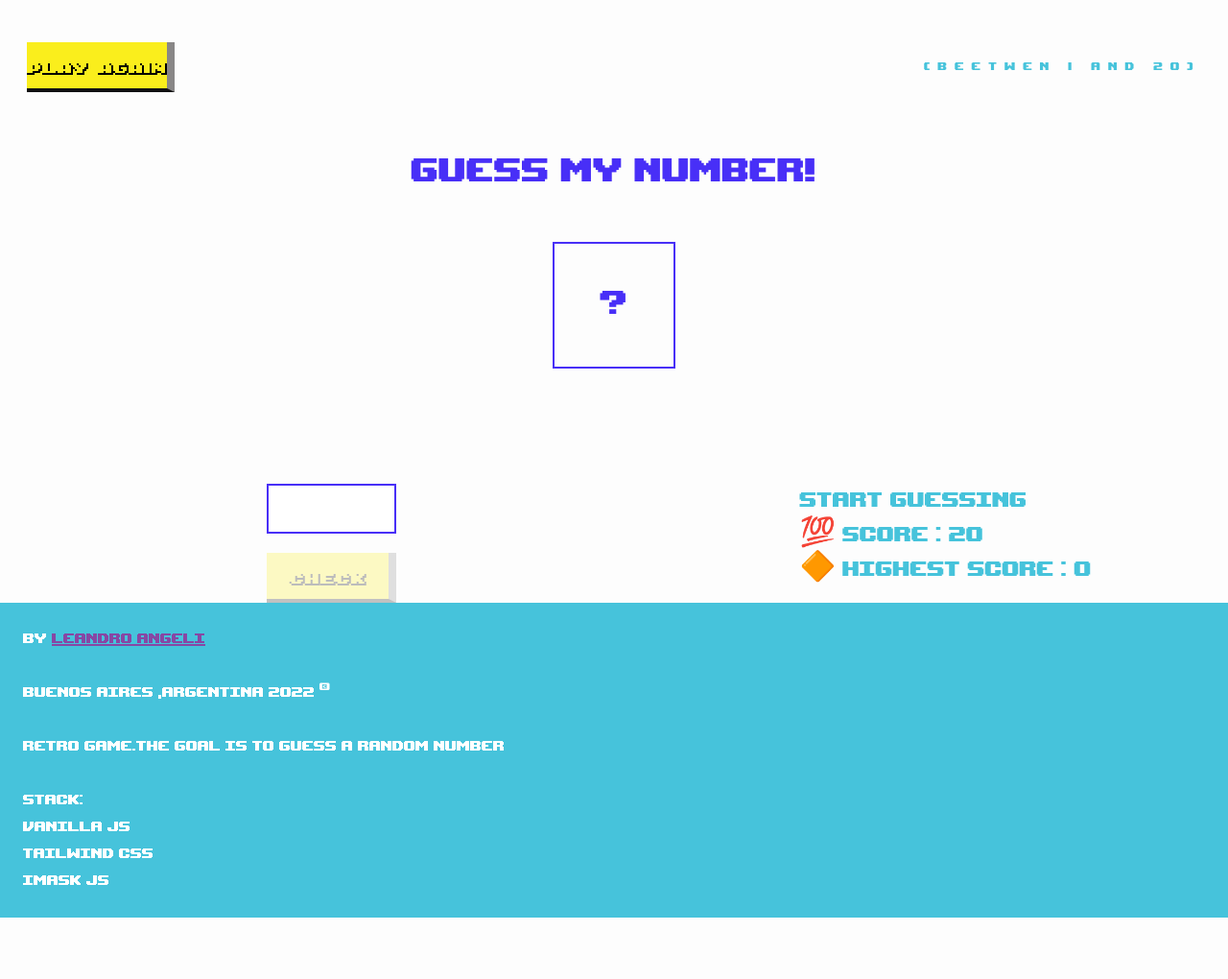
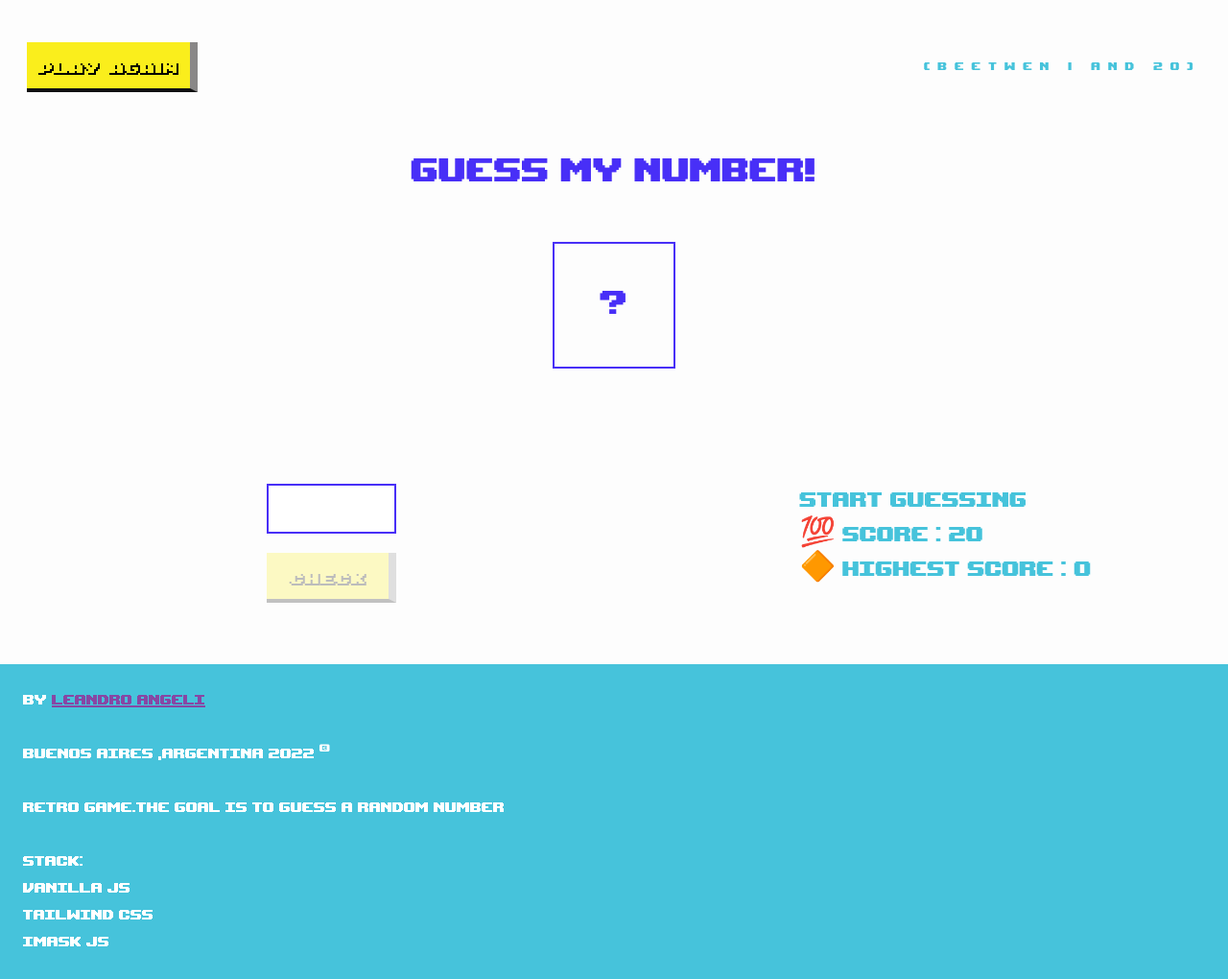
Before and after one commit to Leandro-Andres-Angeli/guess-number-game, a website: page index.html in a window 1280 px wide. Shown: the whole page at 96% size. Before the commit the page ends 956 px from the top, so only its background shows below. Drawn offline with nearby package versions, Linux system fonts and the light colour scheme.

Commit message:
add styles

```diff
--- a/index.html
+++ b/index.html
@@ -16,7 +16,7 @@
     <section class="game min-h-screen flex flex-col">
         <div
             class="upper flex flex-row flex-wrap-reverse  content-center   md:p-5 sm:justify-evenly [&>*]:mt-6 md:justify-around">
-            <button class="btn  play-again ml-auto mr-auto md:ml-2">play again</button>
+            <button class="btn  play-again ml-auto mr-auto md:ml-2 px-3">play again</button>
 
             <h5 class=" mx-auto md:mx-2 text-center items-center flex text-sm md:text-base text-lightblue
 
@@ -51,7 +51,7 @@
                 <p class="label-high-score">🔶 highest score : <span class="high-score"></span> </p>
             </div>
         </div>
-        <footer class=" mt-auto text-white  md:text-xl text-base p-4 md:p-6 "
+        <footer class=" mt-6 lg:mt-16 text-white  md:text-xl text-base p-4 md:p-6 "
             style="background-color:var(--light-blue)  ">
             <p>By <a href="https://github.com/Leandro-Andres-Angeli" class="underline" style="color:#8747a4">Leandro
                     Angeli</a>
```
Also changed, not shown: output.css.
